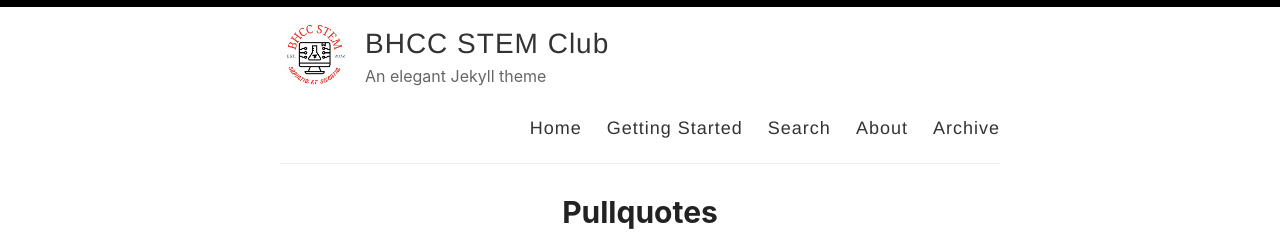
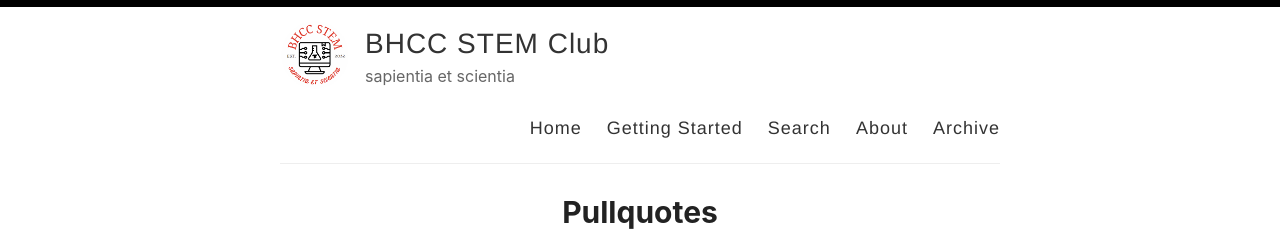
Before and after one commit to bhccstem/bhccstem.github.io, a Jekyll site: the page built from index.html, in a window 1280 px wide and 900 px high. Shown: the top 250 px of the window. Built offline with Jekyll 4.4.1, drawn with Linux system fonts in a browser that asks for light colours; the list of posts is cut into pages by our own code.

Commit message:
Update _config.yml

```diff
--- a/_config.yml
+++ b/_config.yml
@@ -9,7 +9,7 @@ name: BHCC STEM Club
 author:
 
 # Short bio or description (displayed in the header)
-description: An elegant Jekyll theme
+description: sapientia et scientia
 
 # URL of your avatar or profile pic (you could use your GitHub profile pic)
 avatar: /images/logo.png
```
